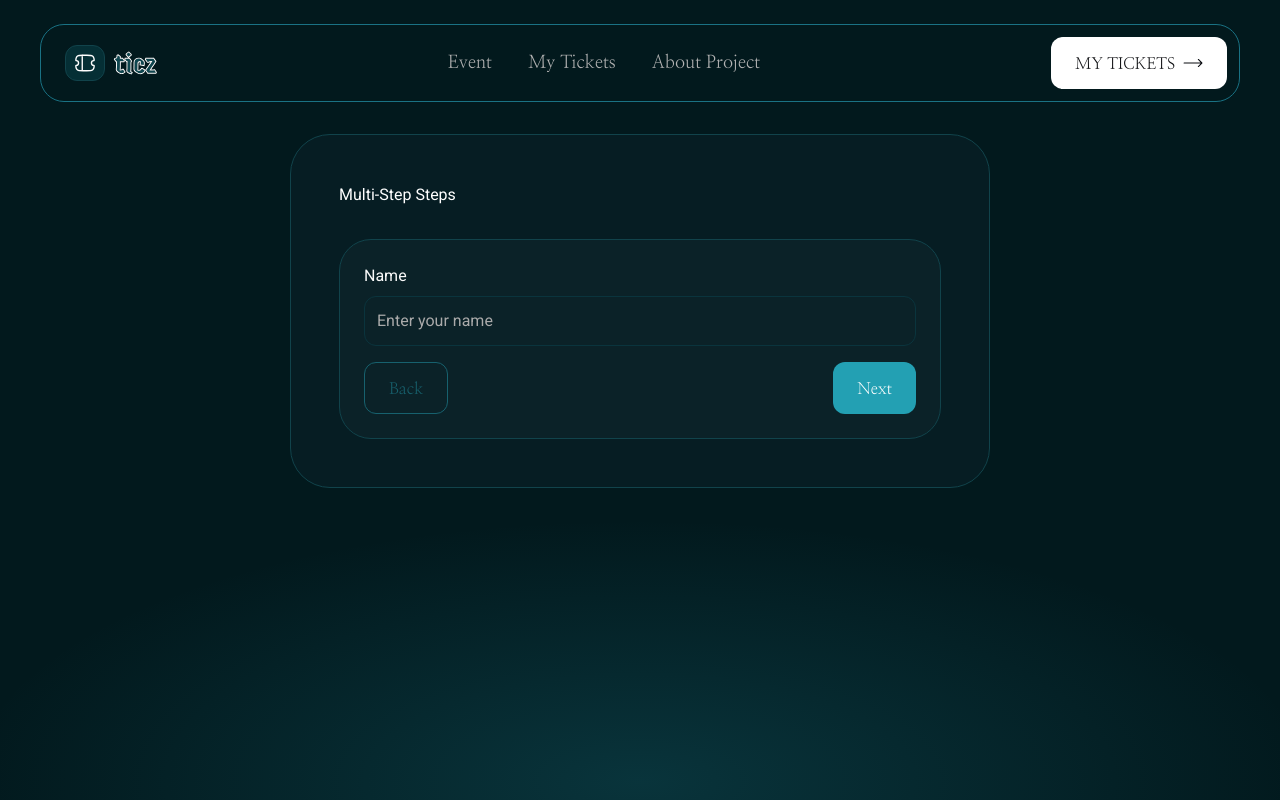
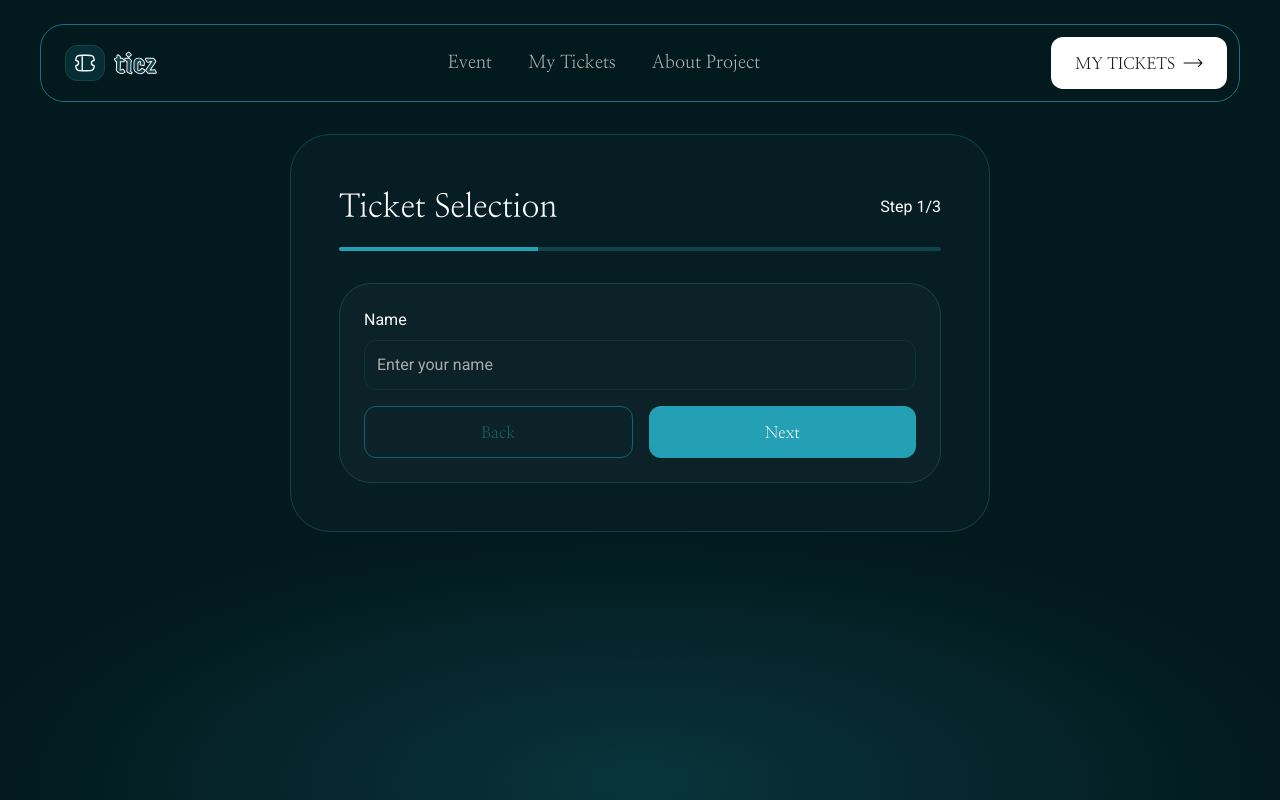
Before and after one commit to AJ1732/hng-12--stage-2, a Next.js app: page / in a window 1280 px wide. Built offline with nearby package versions, Linux system fonts and the light colour scheme; a web font is replaced by a local one.

Commit message:
chore: worked functionality

```diff
--- a/package.json
+++ b/package.json
@@ -13,6 +13,7 @@
     "@radix-ui/react-label": "^2.1.2",
     "@radix-ui/react-select": "^2.1.6",
     "@radix-ui/react-slot": "^1.1.2",
+    "framer-motion": "^12.4.2",
     "idb": "^8.0.2",
     "lucide-react": "^0.475.0",
     "next": "15.1.6",
--- /dev/null
+++ b/src/components/custom/MultiStepForm/components/StepsTracker/index.tsx
@@ -0,0 +1,51 @@
+"use client";
+
+import { motion } from "framer-motion";
+import { useMultiForm } from "@/provider/multiform";
+import { cn } from "@/lib/utils";
+
+const StepsTracker = () => {
+  const { step } = useMultiForm();
+  const totalSteps = 3;
+
+  const getProgressWidth = () => {
+    switch (step) {
+      case 1:
+        return "33%";
+      case 2:
+        return "66%";
+      case 3:
+        return "100%";
+      default:
+        return "0%";
+    }
+  };
+
+  return (
+    <header className="w-full space-y-4">
+      <div className="flex items-center justify-between gap-4">
+        <h2 className="font-nanum text-[2rem]">Ticket Selection</h2>
+
+        <span className="font-roboto text-base font-normal leading-[150%]">
+          Step {step}/{totalSteps}
+        </span>
+      </div>
+
+      <div className="relative h-1 w-full overflow-hidden rounded-[0.3125rem] bg-accent-100">
+        <motion.div
+          initial={{ width: "0%" }}
+          animate={{
+            width: getProgressWidth(),
+          }}
+          transition={{
+            duration: 0.3,
+            ease: "easeInOut",
+          }}
+          className={cn("absolute left-0 top-0 h-full bg-primary-300")}
+        />
+      </div>
+    </header>
+  );
+};
+
+export default StepsTracker;
--- a/src/components/custom/MultiStepForm/components/index.tsx
+++ b/src/components/custom/MultiStepForm/components/index.tsx
@@ -1,3 +1,4 @@
 export { default as StepOneForm } from "./StepOneForm";
 export { default as StepTwoForm } from "./StepTwoForm";
 export { default as StepThreeForm } from "./StepThreeForm";
+export { default as StepsTracker } from "./StepsTracker";
--- a/src/components/custom/MultiStepForm/index.tsx
+++ b/src/components/custom/MultiStepForm/index.tsx
@@ -1,59 +1,154 @@
 "use client";
 
-import React from "react";
+import { AnimatePresence, motion } from "framer-motion";
 import { Form } from "@/components/ui/form";
 import { ButtonLink } from "@/components/ui/button-link";
 import { useMultiForm } from "@/provider/multiform";
-import { StepOneForm, StepThreeForm, StepTwoForm } from "./components";
+import {
+  StepOneForm,
+  StepThreeForm,
+  StepTwoForm,
+  StepsTracker,
+} from "./components";
+import { FormData } from "@/schema/form";
+import { initDB, STORE_NAME } from "@/lib/indexedDB";
+
+const CONTAINER_VARIANTS = {
+  hidden: { opacity: 0, y: 20 },
+  visible: {
+    opacity: 1,
+    y: 0,
+    transition: {
+      duration: 0.5,
+      ease: [0.25, 0.1, 0.25, 1],
+    },
+  },
+  exit: {
+    opacity: 0,
+    y: -20,
+    transition: {
+      duration: 0.3,
+      ease: "easeIn",
+    },
+  },
+};
 
 const MultiStepForm: React.FC = () => {
-  const { form, step, setStep } = useMultiForm();
+  const { form, step, setStep, setIsFormSubmitted } = useMultiForm();
   const totalSteps = 3;
 
-  const handleNext = () => {
-    if (step < totalSteps) {
+  type FormFields = keyof FormData;
+  type StepFields = {
+    [key: number]: FormFields[];
+  };
+
+  const validateStep = async () => {
+    if (step === 3) return true;
+
+    const stepFields: StepFields = {
+      1: ["name"],
+      2: ["email"],
+    };
+
+    const fieldsToValidate = stepFields[step];
+    if (!fieldsToValidate) return false;
+
+    const isStepValid = await form.trigger(fieldsToValidate);
+    return isStepValid;
+  };
+
+  const renderStepForm = () => {
+    switch (step) {
+      case 1:
+        return <StepOneForm />;
+      case 2:
+        return <StepTwoForm />;
+      case 3:
+        return <StepThreeForm />;
+      default:
+        return null;
+    }
+  };
+
+  const handleNext = async () => {
+    const isValid = await validateStep();
+    if (isValid && step < totalSteps) {
       setStep(step + 1);
     }
   };
 
-  const handleBack = () => {
-    if (step > 1) {
+  const handleBack = async () => {
+    if (step === 3) {
+      try {
+        form.reset({
+          name: "",
+          email: "",
+        });
+
+        const db = await initDB();
+        const transaction = db.transaction(STORE_NAME, "readwrite");
+        const store = transaction.objectStore(STORE_NAME);
+        await store.clear();
+
+        setStep(1);
+        setIsFormSubmitted(false);
+      } catch (error) {
+        console.error("Error resetting form:", error);
+      }
+    } else if (step > 1) {
       setStep(step - 1);
     }
   };
 
-  const onSubmit = (data: any) => {
-    console.log("Submitted Form Data:", data);
+  const onSubmit = async (data: FormData) => {
+    const isValid = await validateStep();
+    if (isValid) {
+      if (step === 2) {
+        setStep(3);
+      }
+      if (step === 3) {
+        console.log(data);
+      }
+    }
   };
 
   return (
     <section className="mx-auto max-w-[43.75rem] space-y-8 rounded-[2.5rem] border border-accent-100 bg-accent-300 p-12">
-      <h1>Multi-Step Steps</h1>
+      <StepsTracker />
 
       <Form {...form}>
         <form
           onSubmit={form.handleSubmit(onSubmit)}
           className="rounded-[2rem] border border-accent-100 bg-accent-600 p-6"
         >
-          {step === 1 && <StepOneForm />}
-          {step === 2 && <StepTwoForm />}
-          {step === 3 && <StepThreeForm />}
+          <AnimatePresence mode="wait">
+            <motion.div
+              key={`step-${step}`}
+              variants={CONTAINER_VARIANTS}
+              initial="hidden"
+              animate="visible"
+              exit="exit"
+            >
+              {renderStepForm()}
+            </motion.div>
+          </AnimatePresence>
 
-          <div className="mt-4 flex justify-between">
+          <div className="mt-4 flex justify-between gap-4 [&>button]:w-full">
             <ButtonLink
               type="button"
               variant="outline"
               onClick={handleBack}
               disabled={step === 1}
             >
-              Back
+              {step === 3 ? "Book Another Ticket" : "Back"}
             </ButtonLink>
-            {step < totalSteps ? (
+
+            {step < 3 ? (
               <ButtonLink type="button" onClick={handleNext}>
-                Next
+                {step === 2 ? "Get My Ticket" : "Next"}
               </ButtonLink>
             ) : (
-              <ButtonLink type="submit">Submit</ButtonLink>
+              <ButtonLink type="button">Download Ticket</ButtonLink>
             )}
           </div>
         </form>
--- /dev/null
+++ b/src/lib/indexedDB.ts
@@ -0,0 +1,42 @@
+export const DB_NAME = 'multiStepFormDB';
+export const STORE_NAME = 'formData';
+
+export const initDB = (): Promise<IDBDatabase> => {
+  return new Promise((resolve, reject) => {
+    const request = indexedDB.open(DB_NAME, 1);
+
+    request.onerror = () => reject(request.error);
+    request.onsuccess = () => resolve(request.result);
+
+    request.onupgradeneeded = (event) => {
+      const db = (event.target as IDBOpenDBRequest).result;
+      if (!db.objectStoreNames.contains(STORE_NAME)) {
+        db.createObjectStore(STORE_NAME);
+      }
+    };
+  });
+};
+
+export const saveFormData = async (data: any): Promise<void> => {
+  const db = await initDB();
+  return new Promise((resolve, reject) => {
+    const transaction = db.transaction(STORE_NAME, 'readwrite');
+    const store = transaction.objectStore(STORE_NAME);
+    const request = store.put(data, 'currentForm');
+
+    request.onerror = () => reject(request.error);
+    request.onsuccess = () => resolve();
+  });
+};
+
+export const getFormData = async (): Promise<any> => {
+  const db = await initDB();
+  return new Promise((resolve, reject) => {
+    const transaction = db.transaction(STORE_NAME, 'readonly');
+    const store = transaction.objectStore(STORE_NAME);
+    const request = store.get('currentForm');
+
+    request.onerror = () => reject(request.error);
+    request.onsuccess = () => resolve(request.result);
+  });
+};
--- a/src/provider/multiform.tsx
+++ b/src/provider/multiform.tsx
@@ -1,93 +1,83 @@
 "use client";
 
-import React, { createContext, useContext, useEffect, useState } from "react";
-import { openDB } from "idb";
+import React, { createContext, useContext, useState, useEffect } from "react";
 import { useForm, UseFormReturn } from "react-hook-form";
 import { zodResolver } from "@hookform/resolvers/zod";
-import { z } from "zod";
+import { FormSchema, FormData } from "@/schema/form";
+import { saveFormData, getFormData } from "@/lib/indexedDB";
 
-// Define the validation schema for the multi‑step form.
-export const MultiStepFormSchema = z.object({
-  name: z.string().min(2, { message: "Name must be at least 2 characters." }),
-  email: z.string().email({ message: "Invalid email address." }),
-  password: z.string().min(6, { message: "Password must be at least 6 characters." }),
-});
-
-export type MultiStepFormData = z.infer<typeof MultiStepFormSchema>;
-
-const DB_NAME = "MultiStepFormDB";
-const STORE_NAME = "FormStore";
-
-// Context value now holds the react‑hook‑form control plus current step.
 interface MultiFormContextType {
-  form: UseFormReturn<MultiStepFormData>;
+  form: UseFormReturn<FormData>;
   step: number;
-  setStep: (newStep: number) => void;
+  setStep: (step: number) => void;
+  isFormSubmitted: boolean;
+  setIsFormSubmitted: (value: boolean) => void;
 }
 
-const MultiFormContext = createContext<MultiFormContextType | undefined>(undefined);
+const MultiFormContext = createContext<MultiFormContextType | undefined>(
+  undefined,
+);
 
-export const MultiFormProvider: React.FC<{ children: React.ReactNode }> = ({ children }) => {
-  // Create the react‑hook‑form control with Zod validation.
-  const form = useForm<MultiStepFormData>({
-    resolver: zodResolver(MultiStepFormSchema),
+export const MultiFormProvider: React.FC<{ children: React.ReactNode }> = ({
+  children,
+}) => {
+  const [step, setStep] = useState(1);
+  const [isFormSubmitted, setIsFormSubmitted] = useState(false);
+
+  const form = useForm<FormData>({
+    resolver: zodResolver(FormSchema),
+    mode: "onBlur",
     defaultValues: {
       name: "",
       email: "",
-      password: "",
     },
   });
 
-  const [step, setStepState] = useState<number>(1);
-  // Subscribe to all form field changes.
-  const watchedValues = form.watch();
-
-  // On mount, load persisted form values and step from IndexedDB.
   useEffect(() => {
-    const loadData = async () => {
-      const db = await openDB(DB_NAME, 1, {
-        upgrade(db) {
-          if (!db.objectStoreNames.contains(STORE_NAME)) {
-            db.createObjectStore(STORE_NAME);
+    const loadSavedData = async () => {
+      try {
+        const savedData = await getFormData();
+        if (savedData) {
+          form.reset(savedData);
+          if (savedData.step) {
+            setStep(savedData.step);
           }
-        },
-      });
-      const savedFormData = await db.get(STORE_NAME, "formData");
-      const savedStep = await db.get(STORE_NAME, "formStep");
-      if (savedFormData) {
-        form.reset(savedFormData);
-      }
-      if (savedStep) {
-        setStepState(savedStep);
+          if (savedData.isFormSubmitted) {
+            setIsFormSubmitted(true);
+          }
+        }
+      } catch (error) {
+        console.error("Error loading saved data:", error);
       }
     };
-    loadData();
-    // We depend on "form" only on mount.
-    // eslint-disable-next-line react-hooks/exhaustive-deps
+    loadSavedData();
   }, []);
 
-  // Persist form values and step to IndexedDB whenever they change.
   useEffect(() => {
-    const persistData = async () => {
-      const db = await openDB(DB_NAME, 1);
-      await db.put(STORE_NAME, watchedValues, "formData");
-      await db.put(STORE_NAME, step, "formStep");
+    const saveData = async () => {
+      try {
+        await saveFormData({
+          ...form.getValues(),
+          step,
+          isFormSubmitted,
+        });
+      } catch (error) {
+        console.error("Error saving data:", error);
+      }
     };
-    persistData();
-  }, [watchedValues, step]);
-
-  const setStep = (newStep: number) => {
-    setStepState(newStep);
-  };
+    saveData();
+  }, [form.watch(), step, isFormSubmitted]);
 
   return (
-    <MultiFormContext.Provider value={{ form, step, setStep }}>
+    <MultiFormContext.Provider
+      value={{ form, step, setStep, isFormSubmitted, setIsFormSubmitted }}
+    >
       {children}
     </MultiFormContext.Provider>
   );
 };
 
-export const useMultiForm = (): MultiFormContextType => {
+export const useMultiForm = () => {
   const context = useContext(MultiFormContext);
   if (!context) {
     throw new Error("useMultiForm must be used within a MultiFormProvider");
--- a/src/schema/form.ts
+++ b/src/schema/form.ts
@@ -1,13 +1,20 @@
 import { z } from "zod";
 
-export const Step1Schema = z.object({
-  name: z.string().min(2, "Name must be at least 2 characters"),
+export const StepOneSchema = z.object({
+  name: z
+    .string()
+    .min(2, "Name must be at least 2 characters")
+    .max(50, "Name must be less than 50 characters")
+    .regex(/^[A-Za-z\s'-]+$/, "Name can only contain letters, spaces, hyphens, and apostrophes"),
 });
 
-export const Step2Schema = z.object({
-  email: z.string().email("Invalid email address"),
+export const StepTwoSchema = z.object({
+  email: z
+    .string()
+    .email("Invalid email address")
+    .nonempty("Email is required"),
 });
 
-export const FormSchema = Step1Schema.merge(Step2Schema);
+export const FormSchema = StepOneSchema.merge(StepTwoSchema);
 
 export type FormData = z.infer<typeof FormSchema>;
```
Also changed, not shown: src/components/custom/MultiStepForm/components/StepThreeForm/index.tsx (+7 -24 lines), 1 other file (tests, documents, lock files or other folders).
